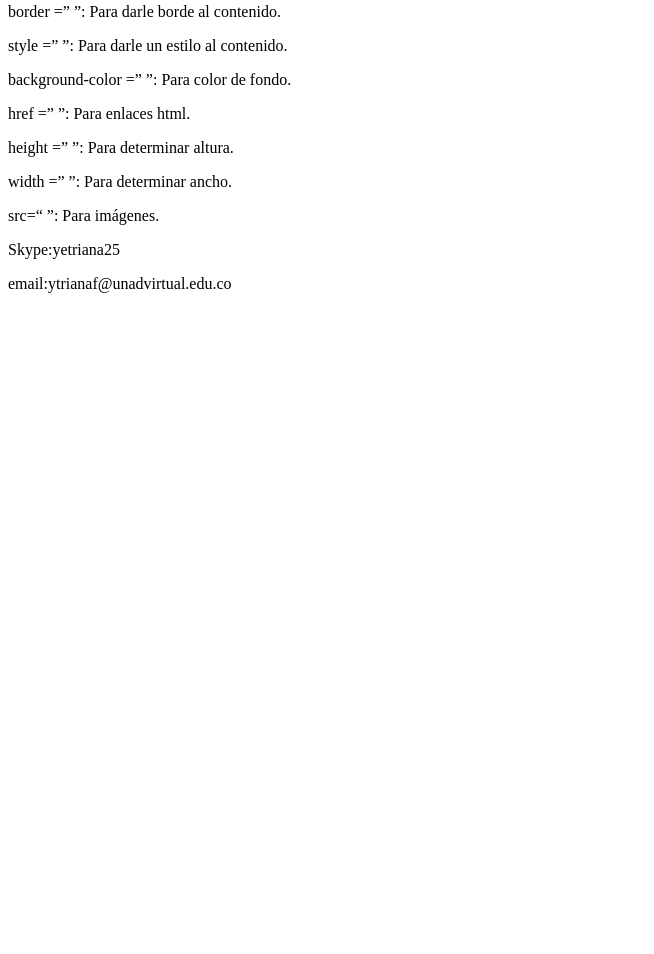
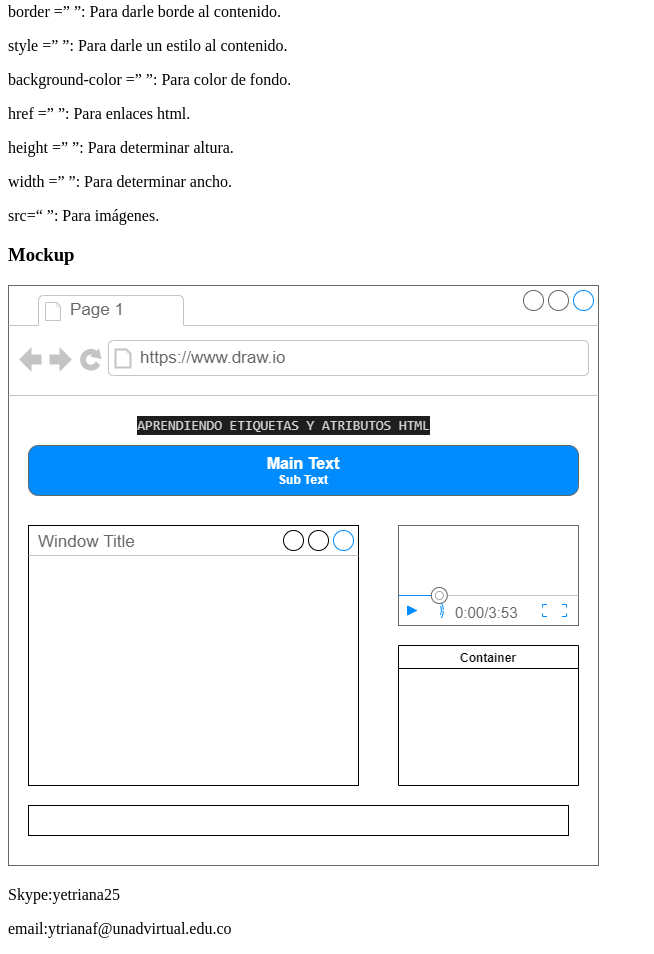
Before and after one commit to YENIFER1989/DSW-YeniferTriana, a plain HTML site: page fase2/design.html in a window 1280 px wide. Shown: the part 2137-3091 px from the top of the page, without its empty margins (0-654 px from the left). Before the commit the page ends 2446 px from the top, so only its background shows below. Drawn offline with Linux system fonts and the light colour scheme.

Commit message:
Fase 2 Mockup
Fase 2 Mockup

```diff
--- a/fase2/design.html
+++ b/fase2/design.html
@@ -119,6 +119,8 @@
 
                 <p>src=“ ”: Para imágenes.</p>
         </article>
+        <h3>Mockup</h3>
+        <img src="Imagenes/Mockup.drawio.png" alt="Mockup">
     </section>
 
 
```
Also changed, not shown: fase2/Imagenes/Mockup.drawio.png (added), fase2/Imagenes/diseno-de-un-sitio-web.jpg (deleted).
